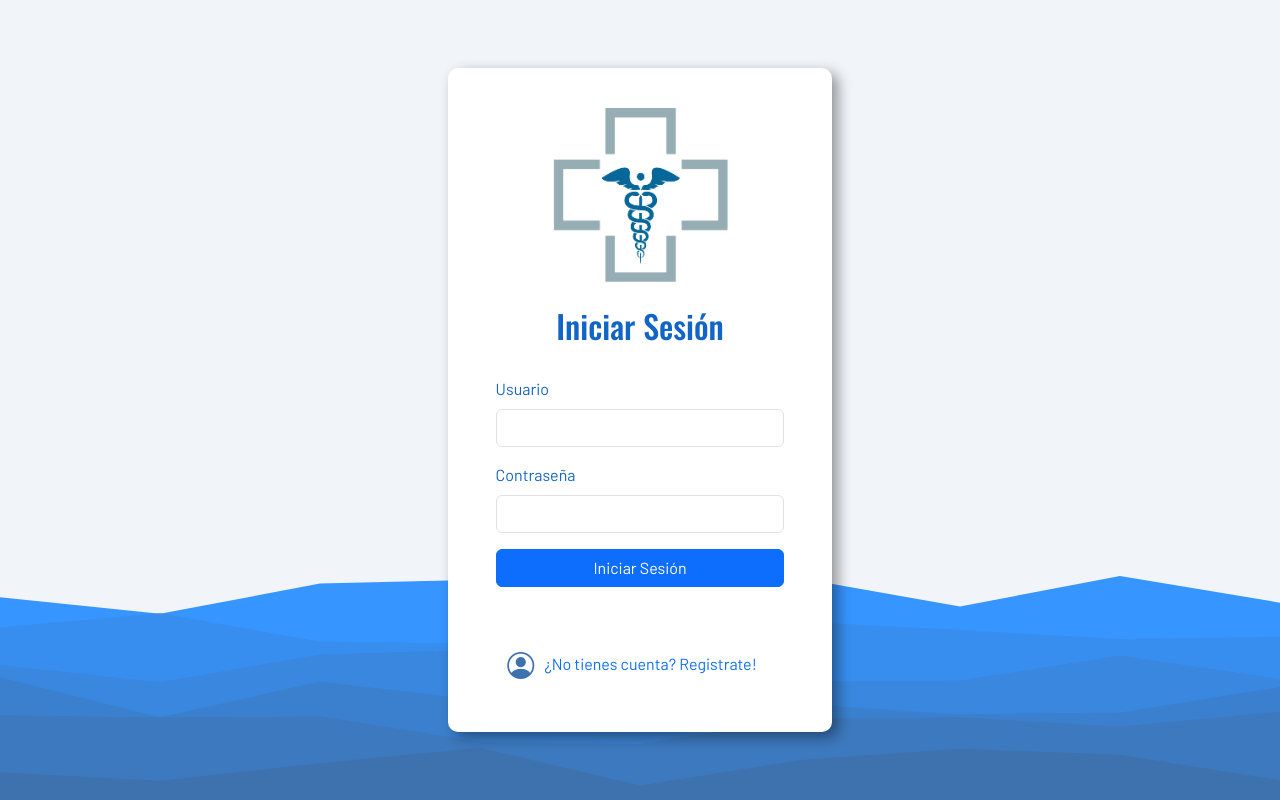
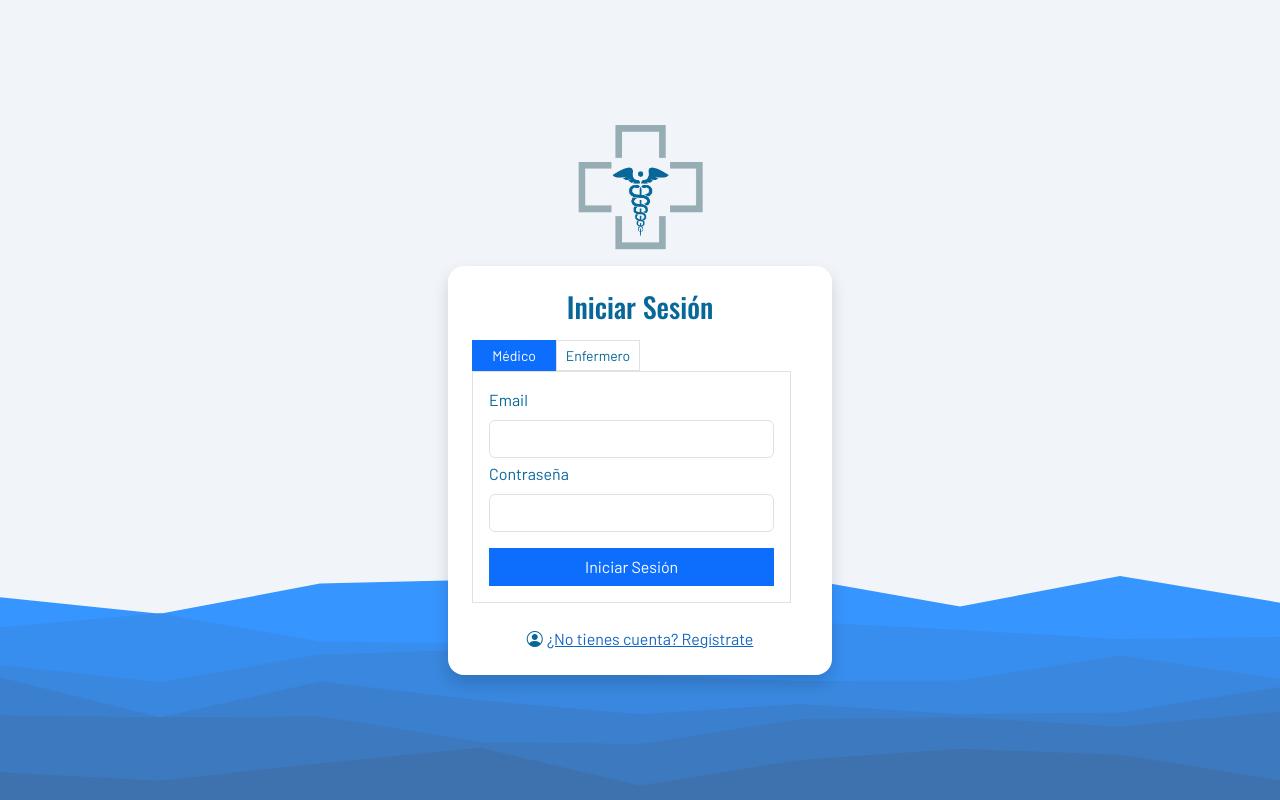
Before and after one commit to mauroarmas/IS-GuardiaTFI-Frontend, a React (Vite) app: page /login in a window 1280 px wide. Built offline with nearby package versions, Linux system fonts and the light colour scheme.

Commit message:
Se modifico el login

```diff
--- a/src/components/common/SideBar.jsx
+++ b/src/components/common/SideBar.jsx
@@ -29,7 +29,9 @@ const SideBar = () => {
       <div className="link">
         <ul className="min-vh-100 d-flex flex-column justify-content-center position-fixed">
           <li
-            className={!location.pathname.includes("moduloPacientes") ? "active" : ""}
+            className={
+              !location.pathname.includes("moduloPacientes") ? "active" : ""
+            }
           >
             <Link to="/">
               <i class="bi bi-clipboard2-pulse-fill"></i>
@@ -38,13 +40,23 @@ const SideBar = () => {
           </li>
 
           <li
-            className={location.pathname.includes("/moduloPacientes") ? "active" : ""}
+            className={
+              location.pathname.includes("/moduloPacientes") ? "active" : ""
+            }
           >
             <Link to="/moduloPacientes">
               <i className="bi bi-people-fill"></i>
               {!isMini && <label className="me-5">Pacientes</label>}
             </Link>
           </li>
+          <div className="mt-auto">
+            <li>
+              <Link to="/login">
+                <i className="bi bi-people-fill"></i>
+                {!isMini && <label className="me-5">Iniciar Sesión</label>}
+              </Link>
+            </li>
+          </div>
         </ul>
       </div>
     </aside>
--- a/src/components/pages/Login.jsx
+++ b/src/components/pages/Login.jsx
@@ -4,31 +4,35 @@ import logo from "../../assets/logo.png";
 import axios from "axios";
 import Swal from "sweetalert2";
 import { Link } from "react-router-dom";
-import Register from "./Register";
 
 function Login() {
-  const [body, setBody] = useState({ nombreUsuario: "", pass: "" });
+  const [body, setBody] = useState({
+    email: "",
+    pass: "",
+    rol: "medico",
+  });
   const [loading, setLoading] = useState(false);
 
   const inputChange = (e) => {
-    console.log(body);
     setBody({
       ...body,
       [e.target.name]: e.target.value,
     });
   };
 
+  const handleRoleChange = (rol) => {
+    setBody({ ...body, rol });
+  };
+
   const iniciarSesion = (e) => {
     e.preventDefault();
     setLoading(true);
-    console.log("Iniciar Sesion: ", body);
+    console.log("Iniciar Sesión:", body);
     axios
       .post("http://localhost:8080/api/usuario/login", body)
-      .then(({data}) => {
-        console.log("Respuesta completa:", data);
-        console.log("Usuario recibido:", data.nombreUsuario);
+      .then(({ data }) => {
         if (data) {
-          localStorage.setItem("usuario", JSON.stringify(data.nombreUsuario));
+          localStorage.setItem("usuario", JSON.stringify(data.email));
           window.location.href = "/";
         } else {
           Swal.fire({
@@ -38,17 +42,14 @@ function Login() {
           });
         }
       })
-      .catch(({response}) => {
-        console.error("Error al iniciar sesion: ", response);
+      .catch(() => {
         Swal.fire({
           icon: "error",
           title: "Error",
-          text: "Usuario o contraseña incorrectos",
+          text: "Usuario o contraseña inválidos",
         });
       })
-      .finally(() => {
-        setLoading(false);
-      });
+      .finally(() => setLoading(false));
   };
 
   useEffect(() => {
@@ -60,22 +61,48 @@ function Login() {
 
   return (
     <div className="backPrincipal d-flex flex-column justify-content-center align-items-center">
-      <div className="contenidoLogin">
-        <img src={logo} alt="Logo" className="imgLogin" />
-        <h2 className="text-center mt-4">Iniciar Sesión</h2>
-        <div className="d-flex justify-content-center mt-4 w-100">
-          <form className="formularioLogin" onSubmit={iniciarSesion}>
-            <div className="mb-3">
-              <label htmlFor="nombreUsuario" className="form-label">
-                Usuario
+      <div>
+        <img src={logo} alt="Logo" className="imgLogin mb-3" />
+      </div>
+      <div className="contenidoLogin shadow p-4 rounded-4 bg-white">
+        <div className="w-100">
+          <h3 className="text-center">Iniciar Sesión</h3>
+
+          {/* Selector de tipo de usuario */}
+          <div className="d-flex justify-content-center w-50 mt-3 ">
+            <button
+              type="button"
+              className={`btn btn-sm ${
+                body.rol === "medico" ? "btn-primary" : "btn-outline-primary"
+              }`}
+              onClick={() => handleRoleChange("medico")}
+            >
+              Médico
+            </button>
+            <button
+              type="button"
+              className={`btn btn-sm ${
+                body.rol === "enfermero" ? "btn-primary" : "btn-outline-primary"
+              }`}
+              onClick={() => handleRoleChange("enfermero")}
+            >
+              Enfermero
+            </button>
+          </div>
+
+          {/* Formulario */}
+          <form onSubmit={iniciarSesion} className="border p-3 formularioLogin">
+            <div className="mb-1">
+              <label htmlFor="email" className="form-label">
+                Email
               </label>
               <input
                 type="text"
                 className="form-control"
-                id="nombreUsuario"
-                value={body.nombreUsuario}
+                id="email"
+                name="email"
+                value={body.email}
                 onChange={inputChange}
-                name="nombreUsuario"
                 required
               />
             </div>
@@ -87,16 +114,16 @@ function Login() {
                 type="password"
                 className="form-control"
                 id="pass"
+                name="pass"
                 value={body.pass}
                 onChange={inputChange}
-                name="pass"
                 required
               />
             </div>
             <div className="d-flex justify-content-center mt-2">
               <button
                 type="submit"
-                className="btn btn-primary"
+                className="btn btn-primary w-100"
                 disabled={loading}
               >
                 {loading ? "Cargando..." : "Iniciar Sesión"}
@@ -104,16 +131,15 @@ function Login() {
             </div>
           </form>
 
-
-
+          <div className="text-center mt-4">
+            <Link to="/signup">
+              <span>
+                <i className="bi bi-person-circle me-1 login-icon"></i>
+                ¿No tienes cuenta? Regístrate
+              </span>
+            </Link>
+          </div>
         </div>
-
-        <Link to="/signup" className="mt-5 text-dark btn">
-            <div className="d-flex justify-content-between align-items-center me-3">
-              <i className="bi bi-person-circle " id="signUpButtom"></i>
-              <span className="text-primary">¿No tienes cuenta? Registrate!</span>
-            </div>
-          </Link>
       </div>
     </div>
   );
--- a/src/components/pages/Register.jsx
+++ b/src/components/pages/Register.jsx
@@ -6,7 +6,7 @@ import Swal from "sweetalert2";
 
 function Register() {
   const [body, setBody] = useState({
-    nombreUsuario: "",
+    email: "",
     pass: "",
     emailUsuario: "",
     rolUsuario: "admin",
@@ -78,22 +78,25 @@ function Register() {
 
   return (
     <div className="backPrincipal d-flex flex-column justify-content-center align-items-center">
-      <div className="contenidoLogin">
-        <img src={logo} alt="Logo" className="imgLogin" />
-        <h2 className="text-center mt-4">Registrarse</h2>
-        <div className="d-flex justify-content-center mt-4 w-100">
-          <form className="formularioLogin" onSubmit={iniciarSesion}>
+      <div>
+        <img src={logo} alt="Logo" className="imgLogin mb-3" />
+      </div>
+      <div className="contenidoLogin shadow p-4 rounded-4 bg-white">
+        <div className="w-100">
+          <h3 className="text-center mt-4">Registrarse</h3>
+          <div className="d-flex justify-content-center mt-4 w-100"></div>
+          <form className="formularioLogin border p-3" onSubmit={iniciarSesion}>
             <div className="mb-3">
-              <label htmlFor="nombreUsuario" className="form-label">
+              <label htmlFor="email" className="form-label">
                 Usuario
               </label>
               <input
                 type="text"
                 className="form-control"
-                id="nombreUsuario"
-                value={body.nombreUsuario}
+                id="email"
+                value={body.email}
                 onChange={inputChange}
-                name="nombreUsuario"
+                name="email"
                 required
               />
             </div>
@@ -152,8 +155,8 @@ function Register() {
                 onChange={inputChange}
                 name="rolUsuario"
               >
-                <option value="admin">Administrador</option>
-                <option value="user">Usuario</option>
+                <option value="admin">Médico</option>
+                <option value="user">Enfermero</option>
               </select>
             </div>
 
--- a/src/components/pages/espera/Grafico.jsx
+++ b/src/components/pages/espera/Grafico.jsx
@@ -1,5 +1,5 @@
 import React from "react";
-import { Pie } from "react-chartjs-2";
+import { Doughnut } from "react-chartjs-2";
 import { Chart as ChartJS, Title, Tooltip, Legend, ArcElement } from "chart.js";
 import { Container } from "react-bootstrap";
 
@@ -38,15 +38,11 @@ const Grafico = ({ arrayLabels = [], arrayData = [] }) => {
       legend: {
         position: "bottom",
       },
+    },
 
-    },
   };
 
-  return (
-    <Container>
-      <Pie data={data} options={options} />
-    </Container>
-  );
+  return <Doughnut data={data} options={options} />;
 };
 
 export default Grafico;
--- a/src/styles/login.css
+++ b/src/styles/login.css
@@ -1,8 +1,8 @@
 .contenidoLogin {
   display: flex;
   flex-direction: column;
-  justify-content: center;
-  align-items: center;
+  justify-content: flex-start;
+  align-items: flex-start;
   width: 30%;
   background-color: #ffffff;
   padding: 5vh;
@@ -11,18 +11,33 @@
   -webkit-box-shadow: 6px 5px 14px 0px rgba(0, 0, 0, 0.4);
   -moz-box-shadow: 6px 5px 14px 0px rgba(0, 0, 0, 0.4);
 }
-.contenidoLogin h2{
-    color: #1265c4;
+span {
+  color: #1265c4;
+  text-decoration: underline;
 }
-.formularioLogin{
-
-    width: 95%;
+h3 {
+  color: rgb(7, 103, 153);
 }
-.formularioLogin label{
-    color: #1265c4;
+.formularioLogin {
+  width: 95%;
+}
+.formularioLogin label ,.login-icon{
+  color: rgb(7, 103, 153);
 }
 .imgLogin {
-  width: 175px;
-  height: 175px;
+  width: 125px;
+  height: 125px;
   margin: 0px;
 }
+
+.btn-primary,
+.btn-primary:focus,
+.btn-primary:hover,
+.btn-outline-primary {
+  border-radius: 0%;
+}
+.btn-outline-primary {
+  /* color: #212529; */
+  color: rgb(7, 103, 153);
+  border-color: rgb(222, 226, 230);
+}
--- a/src/styles/style.css
+++ b/src/styles/style.css
@@ -7,7 +7,7 @@
 .contenido{
   position: relative;
 }
-h2{
+h2, h3{
   font-family: "Oswald", sans-serif;
 }
 
```
Also changed, not shown: src/components/AnimatedButton.jsx (deleted, +0 -111 lines).
